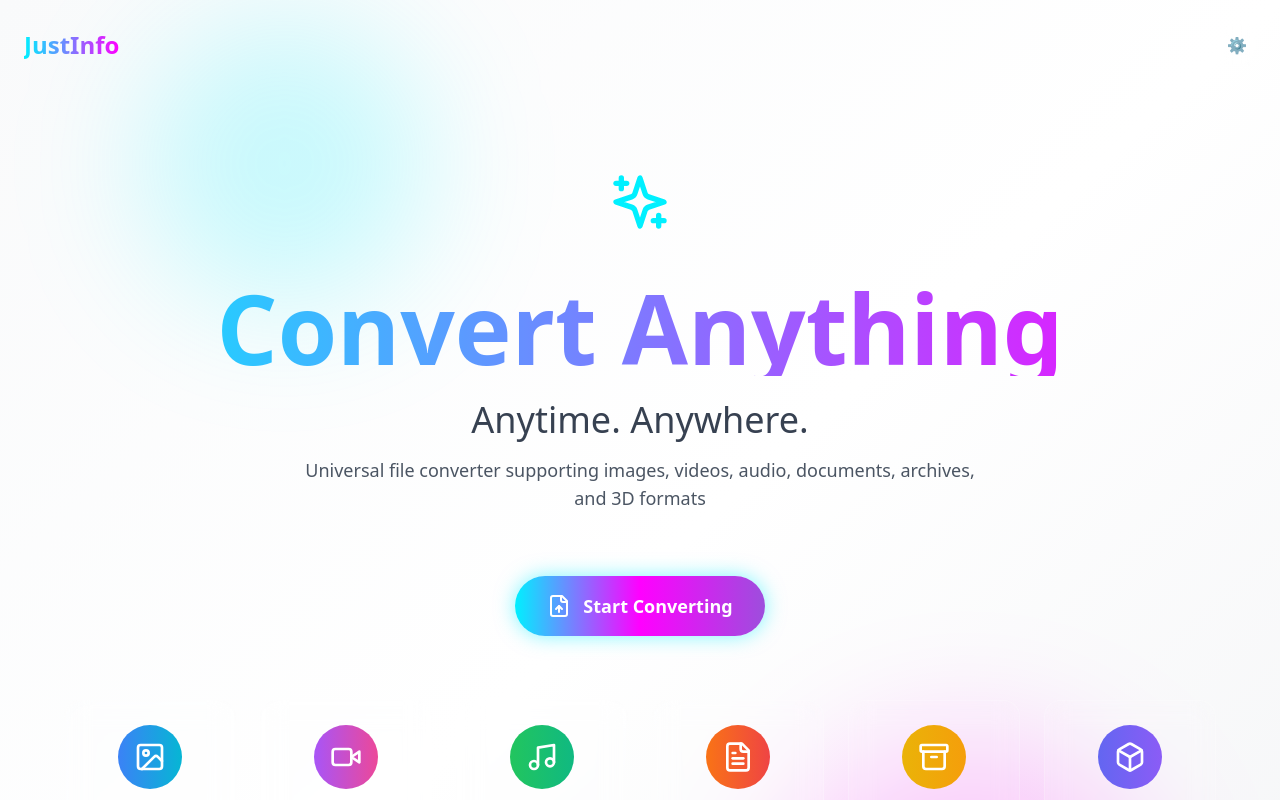
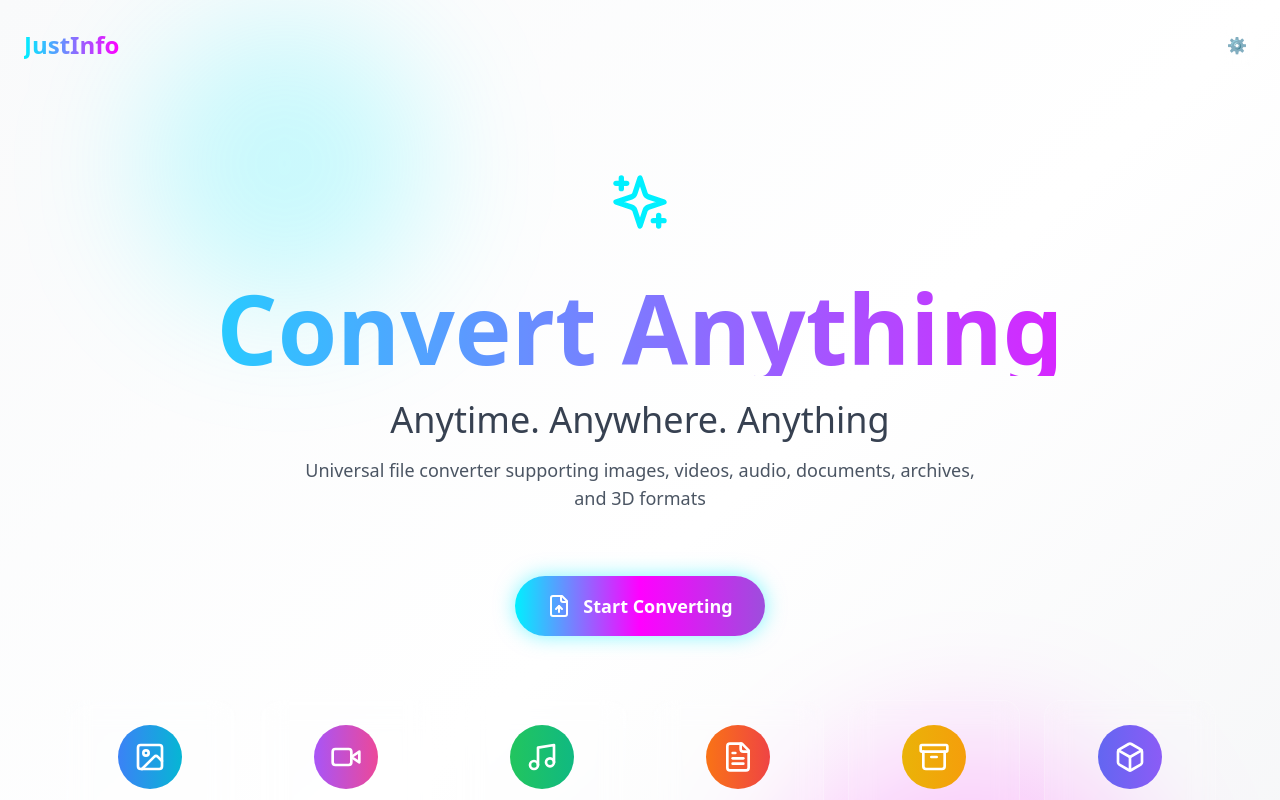
Before and after one commit to jaypalkatare/justinfo, a React (Vite) app: page / in a window 1280 px wide. Shown: the top 800 px of the page. Built offline with nearby package versions, Linux system fonts and the light colour scheme.

Commit message:
added anything

```diff
--- a/src/pages/Home.jsx
+++ b/src/pages/Home.jsx
@@ -102,7 +102,7 @@ const Home = () => {
             transition={{ delay: 0.3 }}
             className="text-2xl md:text-4xl font-light mb-4 text-gray-700 dark:text-gray-300"
           >
-            Anytime. Anywhere.
+            Anytime. Anywhere. Anything
           </motion.p>
 
           <motion.p
```
